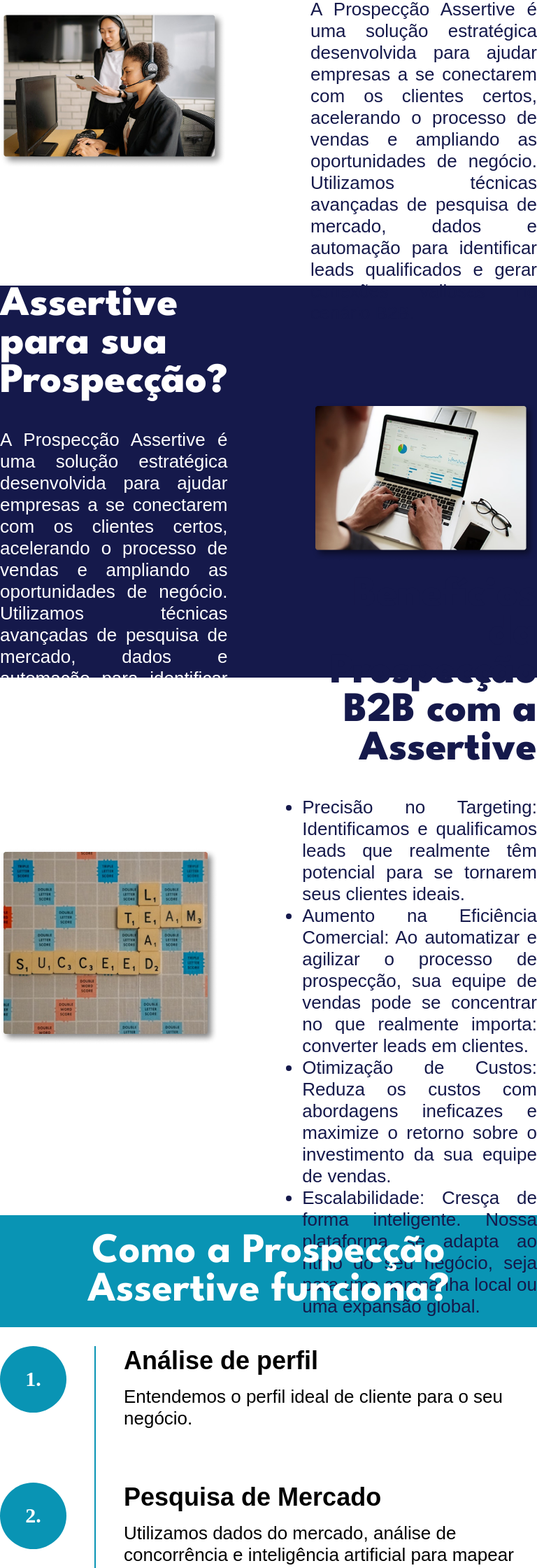
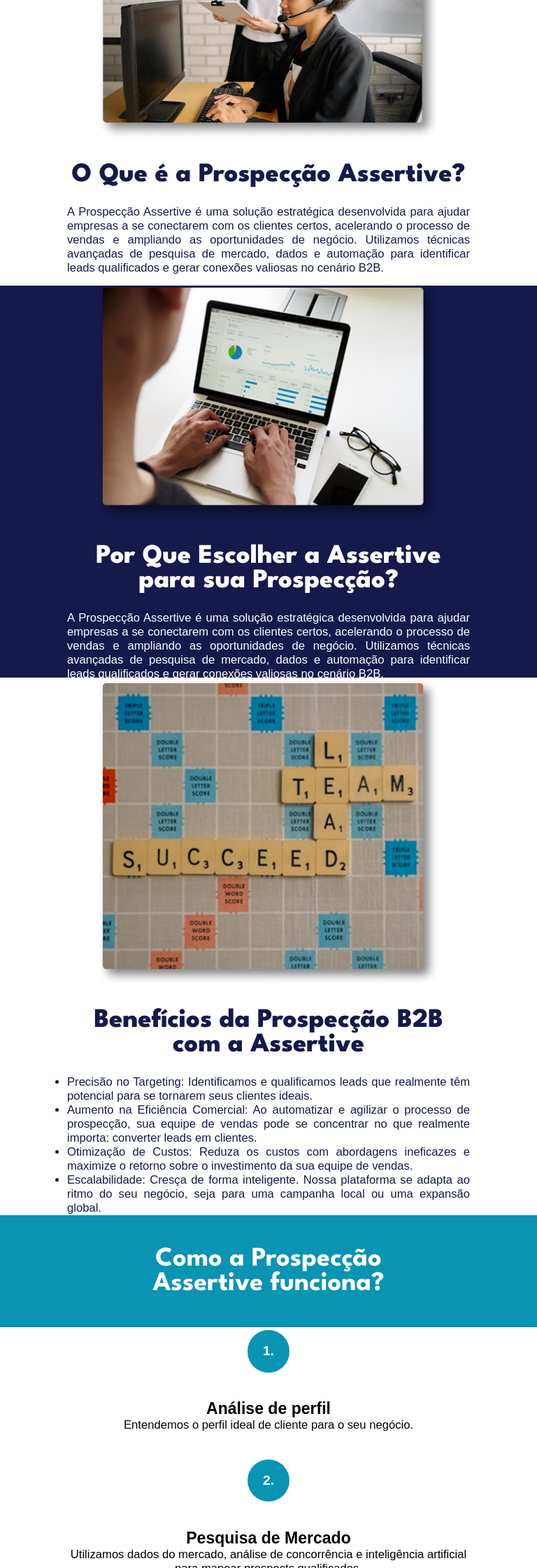
Before and after one commit to Beets-Jr/Assertive, a PHP site: page /HTML/ProspeccaoAssertive.html in a window 768 px wide. Shown: the part 920-3160 px from the top of the page at 70% size. Run offline with PHP 8.4, Linux system fonts and the light colour scheme; some web fonts are replaced.

Commit message:
Mobile e Responsividade

```diff
--- a/CSS/ProspeccaoAssertive.css
+++ b/CSS/ProspeccaoAssertive.css
@@ -178,6 +178,10 @@
 
 /* Seção como funciona */
 
+.information-container .dot{
+    display: none;
+}
+
 .how-it-works-grid {
     display: grid;
     height: 96vh;
@@ -248,6 +252,180 @@
 
 /* end seção como funciona */
 
+@media (max-width: 389px) {
+    :root {
+        font-size: 28%;
+    }
+}
+
+@media ((min-width: 390px) and (max-width: 400px)) {
+    :root {
+        font-size: 32%;
+    }
+}
+
+@media ((min-width: 401px) and (max-width: 450px)) {
+    :root {
+        font-size: 37%;
+    }
+}
+
+@media ((min-width: 451px) and (max-width: 780px)) {
+    :root {
+        font-size: 45%;
+    }
+}
+
+@media ((min-width: 451px) and (max-width: 539px)) {
+    :root {
+        font-size: 37%;
+    }
+}
+
+@media ((min-width: 540px) and (max-width: 779px)) {
+    :root {
+        font-size: 40%;
+    }
+
+    .grid img{
+        width: 85%;
+        justify-self: center;
+        align-self: center;
+    }
+}
+
+@media ((min-width: 780px) and (max-width: 850px)) {
+    :root {
+        font-size: 50%;
+    }
+
+    .grid img{
+        width: 65%;
+        justify-self: center;
+        align-self: center;
+    }
+}
+
+@media ((min-width: 851px) and (max-width: 999px)) {
+    :root {
+        font-size: 47%;
+    }
+
+    .grid img{
+        width: 65%;
+        justify-self: center;
+        align-self: center;
+    }
+}
+
+@media ((min-width: 1000px) and (max-width: 1199px)) {
+    :root {
+        font-size: 50%;
+    }
+
+    .grid img{
+        width: 65%;
+        justify-self: center;
+        align-self: center;
+    }
+}
+
+@media (max-width: 1199px){
+
+    .grid{
+        grid-template-columns: 0.75fr;
+        align-items: center;
+        justify-content: center;
+    }
+
+    .grid div h1, .blue-bgd .grid div h1{
+        text-align: center;
+    }
+
+    .grid img{
+        margin-bottom: 5rem;
+    }
+
+    .blue-bgd .grid{
+        display: flex;
+        flex-direction: column-reverse;
+        max-width: 75%;
+        justify-content: center;
+        align-items: center;
+    }
+
+    .grid-section{
+        justify-content: center;
+    }
+
+    .grid-section-container{
+        justify-content: center;
+        align-items: center;
+    }
+
+    .bigger-grid-section .grid{
+        display: flex;
+        flex-direction: column;
+        max-width: 75%;
+        justify-content: center;
+        align-items: center;
+        margin: 0 auto;
+    }
+
+    .how-it-works-container hr{
+        display: none;
+    }
+
+    .how-it-works-grid {
+        grid-template-columns:  1fr;
+        justify-items: center;
+        column-gap: 0;
+    }
+
+    .information-container{
+        display: flex;
+        flex-direction: column;
+        align-items: center;
+        text-align: center;
+        row-gap: 6rem;
+        width: 100%;
+        max-width: 75%;
+    }
+
+    .dots-container {
+        display: none;
+    }
+
+    .information-container .dot{
+        display: flex;
+        margin: 0 auto;
+
+    }
+
+    .information-container div h1{
+        margin-bottom: 0;
+    }
+
+    .information-container > div:last-child {
+        height: auto;
+    }
+
+    .dot {
+        margin-top: 4rem;
+    }
+
+    .information-container div:not(.dot){
+        height: auto;
+    }
+}
+
+@media (min-width: 1200px) and (max-width: 1600px) {
+
+    :root {
+        font-size: 45%;
+    }
+}
+
 @media ((min-width : 2400px) and (max-width: 3000px)) {
 
     :root{
@@ -266,15 +444,15 @@
 @media ((min-width : 3001px)) {
 
     :root{
-        font-size: 110%;
+        font-size: 130%;
     }
 
     .grid-section {
-        max-width: 180rem;
+        max-width: 140rem;
     }
 
     .bigger-grid-section {
-        max-width: 180rem;
+        max-width: 140rem;
     }
 }
 
--- a/HTML/ProspeccaoAssertive.html
+++ b/HTML/ProspeccaoAssertive.html
@@ -6,8 +6,8 @@
     <meta name="viewport" content="width=device-width, initial-scale=1.0">
     <title>Assertive</title>
 
+    <link rel="stylesheet" href="../CSS/ProspeccaoAssertive.css">
     <link rel="stylesheet" href="../CSS/Contato.css">
-    <link rel="stylesheet" href="../CSS/ProspeccaoAssertive.css">
 
     <!-- Fonte Inria Sans -->
     <link rel="preconnect" href="https://fonts.googleapis.com">
@@ -104,19 +104,26 @@
             <hr>
 
             <div class="information-container inria-sans-font">
+                <div class="dot">1.</div>
                 <div>
                     <h1 class="inria-sans-bold">Análise de perfil</h1>
                     <p class="inria-sans-regular">Entendemos o perfil ideal de cliente para o seu negócio.</p>
                 </div>
+
+                <div class="dot">2.</div>
                 <div>
                     <h1 class="inria-sans-bold">Pesquisa de Mercado</h1>
                     <p class="inria-sans-regular">Utilizamos dados do mercado, análise de concorrência e inteligência artificial para mapear prospects
                         qualificados.</p>
                 </div>
+
+                <div class="dot">3.</div>
                 <div>
                     <h1 class="inria-sans-bold">Automação de Conexões</h1>
                     <p class="inria-sans-regular">Através de ferramentas de automação, conectamos você com os decisores certos, no momento certo.</p>
                 </div>
+
+                <div class="dot">4.</div>
                 <div>
                     <h1 class="inria-sans-bold">Acompanhamento e Suporte</h1>
                     <p class="inria-sans-regular">Acompanhamos de perto a evolução das suas leads, oferecendo relatórios completos e insights que garantem
```
Also changed, not shown: CSS/Contato.css (+18 -18 lines).
